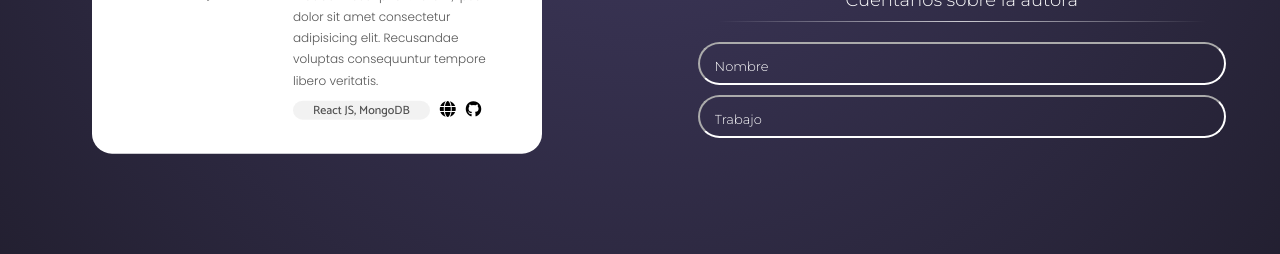
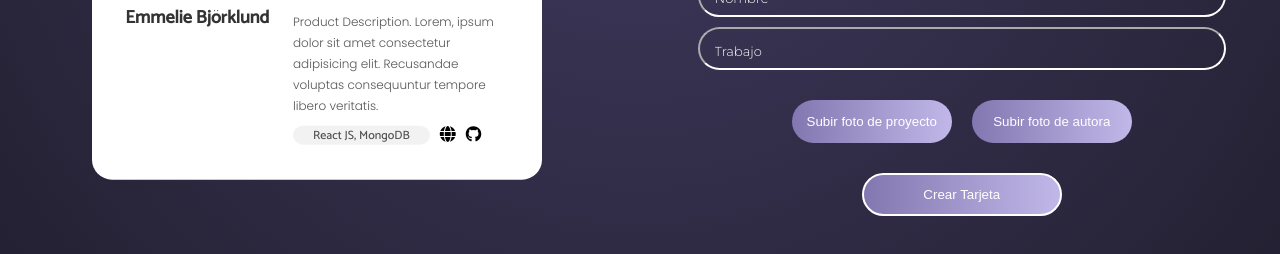
Before and after one commit to silviesc/project-promo-V-module-3-team-4, a React (Vite) app: page / in a window 1280 px wide. Shown: the part 839-1093 px from the top of the page. Built offline with nearby package versions, Linux system fonts and the light colour scheme.

Commit message:
actualitation main

```diff
--- a/src/components/Form.jsx
+++ b/src/components/Form.jsx
@@ -89,7 +89,29 @@ const Form = ({ handleChange }) => {
         />
       </fieldset>
 
-      {/* ... */}
+      <section className="form__buttonsImg">
+        <button className="form__buttonsImg--upload">
+          Subir foto de proyecto
+        </button>
+        <button className="form__buttonsImg--upload">
+          Subir foto de autora
+        </button>
+      </section>
+      <section className="form__buttonsImg">
+        <button
+          className="form__buttonsImg--create"
+          onClick="{handleClickCreateCard}"
+        >
+          Crear Tarjeta
+        </button>
+      </section>
+
+      <section className="form__card">
+        <span className="hidden"> La tarjeta ha sido creada: </span>
+        <a href="" className="" target="_blank" rel="noreferrer">
+          {" "}
+        </a>
+      </section>
     </section>
   );
 };
```
Also changed, not shown: 3 other files (tests, documents, lock files or other folders).
